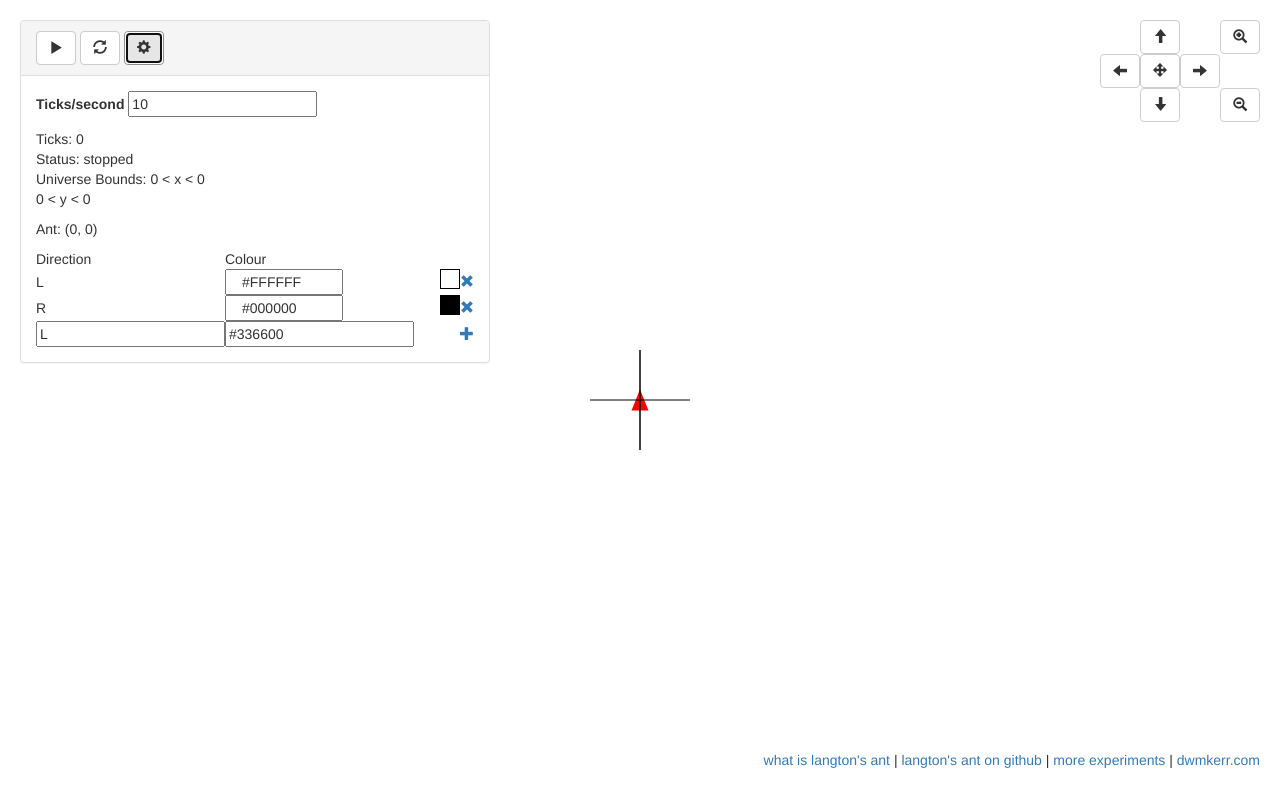
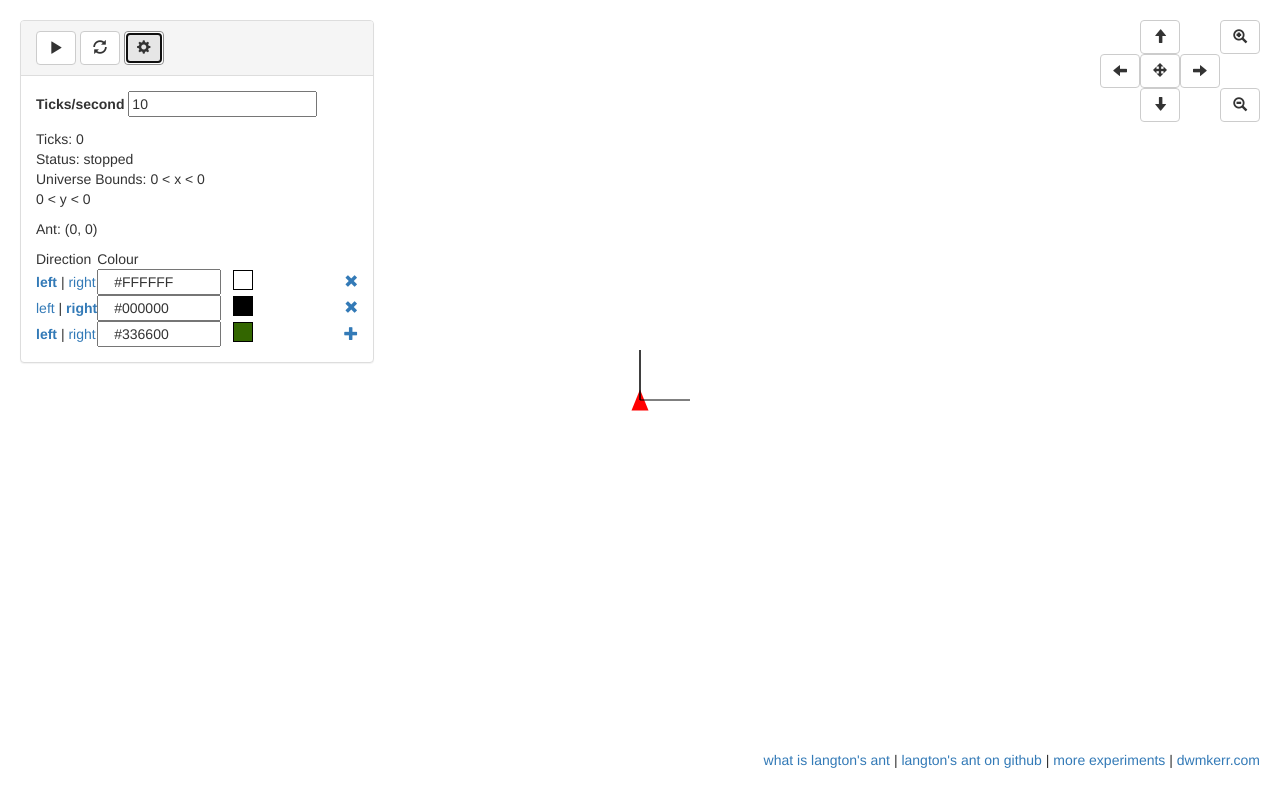
Before and after one commit to dwmkerr/langtonsant, a website: page index.html in a window 1280 px wide. Both pictures are taken after a click on the button 143 px from the left and 48 px from the top of the page. Drawn offline with nearby package versions, Linux system fonts and the light colour scheme.

Commit message:
directive for l/r controls and got the simulation orientated correctly.

```diff
--- a/index.html
+++ b/index.html
@@ -84,15 +84,15 @@
                     </thead>
                     <tr ng-repeat="state in main.states">
                         <div class="row">
-                            <td>{{state.direction}}</td>
+                            <td><la-leftright value="state.direction"></la-leftright></td>
                             <td><la-colourpicker colour="state.colour"></la-colourpicker></td>
                             <td><a href="" ng-click="main.removeState(state)"><span class="glyphicon glyphicon-remove"></span></a></td>
                         </div>
                     </tr>
                     <tr>
                         <div class="row">
-                        <td><input type="text" ng-model="main.newState.direction"/></td>
-                        <td><input type="text" ng-model="main.newState.colour"/></td>
+                        <td><la-leftright value="main.newState.direction"></la-leftright></td>
+                        <td><la-colourpicker colour="main.newState.colour"></la-colourpicker></td>
                         <td><a href="" ng-click="main.addState()"><span class="glyphicon glyphicon-plus"></span></a></td>
                         </div>
                     </tr>
--- a/js/directives.js
+++ b/js/directives.js
@@ -5,6 +5,15 @@ angular.module('langtonsant.directives', [])
             scope: {
                 'colour': '='
             },
-            templateUrl: "js/laColourPickerTemplate.html"  //  Use the appropriate html file for the template.
+            templateUrl: "js/laColourPickertemplate.html"  //  Use the appropriate html file for the template.
+        };
+    })
+    .directive('laLeftright', function() {
+        return {
+            restrict: 'E',
+            scope: {
+                'value': '='
+            },
+            templateUrl: "js/laLeftright.html"
         };
     });
--- a/js/laColourPickerTemplate.html
+++ b/js/laColourPickerTemplate.html
@@ -1,4 +1,4 @@
 <div>
     <input class="col-xs-6" type="text" ng-model="colour" class="form-control">
-    <div style="width: 20px;height: 20px; border:1px solid black; float:right" ng-style="{'background-color':colour}"></div>
+    <div style="width: 20px;height: 20px; vertical-align: middle; margin-left:12px; border:1px solid black; display: inline-block;" ng-style="{'background-color':colour}">   </div>
 </div>
--- /dev/null
+++ b/js/laLeftright.html
@@ -0,0 +1,4 @@
+<a href="" ng-style="{'font-weight':value == 'L' ? 'bold' : 'none'}"
+                                           ng-click="value = 'L'">left</a> |
+<a href="" ng-style="{'font-weight':value == 'R' ? 'bold' : 'none'}"
+   ng-click="value = 'R'">right</a>
--- a/js/langtonsant.js
+++ b/js/langtonsant.js
@@ -144,6 +144,9 @@ function LangtonsAnt() {
 
         //	Get the drawing context.
         var ctx = canvas.getContext("2d");
+        ctx.save();
+        ctx.scale(1,-1);
+        ctx.translate(0, -canvas.height);
 
         //	Draw the background.
         var backgroundColour = '#FFFFFF';
@@ -217,9 +220,9 @@ function LangtonsAnt() {
         ctx.scale(this.zoomFactor, this.zoomFactor);
         ctx.rotate((this.antDirection / 180) * Math.PI);
         ctx.beginPath();
-        ctx.moveTo(-(baseTileSize-8)/2, (baseTileSize-4)/2);
-        ctx.lineTo(+(baseTileSize-8)/2, (baseTileSize-4)/2);
-        ctx.lineTo(0, -(baseTileSize-4)/2);
+        ctx.moveTo(-(baseTileSize-8)/2, -(baseTileSize-4)/2);
+        ctx.lineTo(+(baseTileSize-8)/2, -(baseTileSize-4)/2);
+        ctx.lineTo(0, (baseTileSize-4)/2);
         ctx.fill();
         ctx.closePath();
         ctx.restore();
@@ -227,11 +230,13 @@ function LangtonsAnt() {
         var axisLength = 50 * this.zoomFactor;
 
         ctx.beginPath();
-        ctx.moveTo(originX-axisLength,originY);
+        ctx.moveTo(originX,originY);
         ctx.lineTo(originX+axisLength,originY);
-        ctx.moveTo(originX,originY-axisLength);
+        ctx.moveTo(originX,originY);
         ctx.lineTo(originX,originY+axisLength);
         ctx.closePath();
         ctx.stroke();
+
+        ctx.restore();
     };
 }
```
